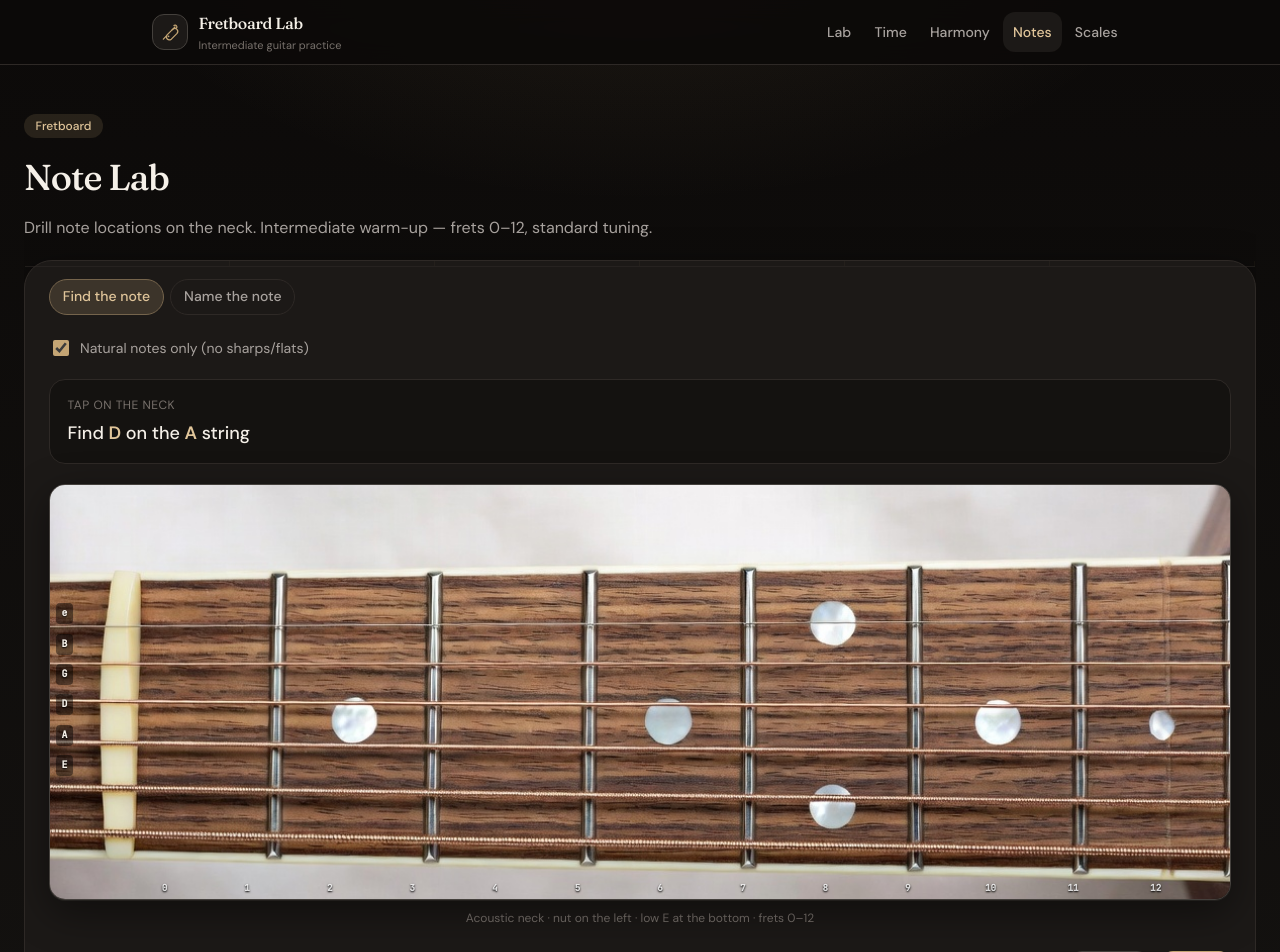
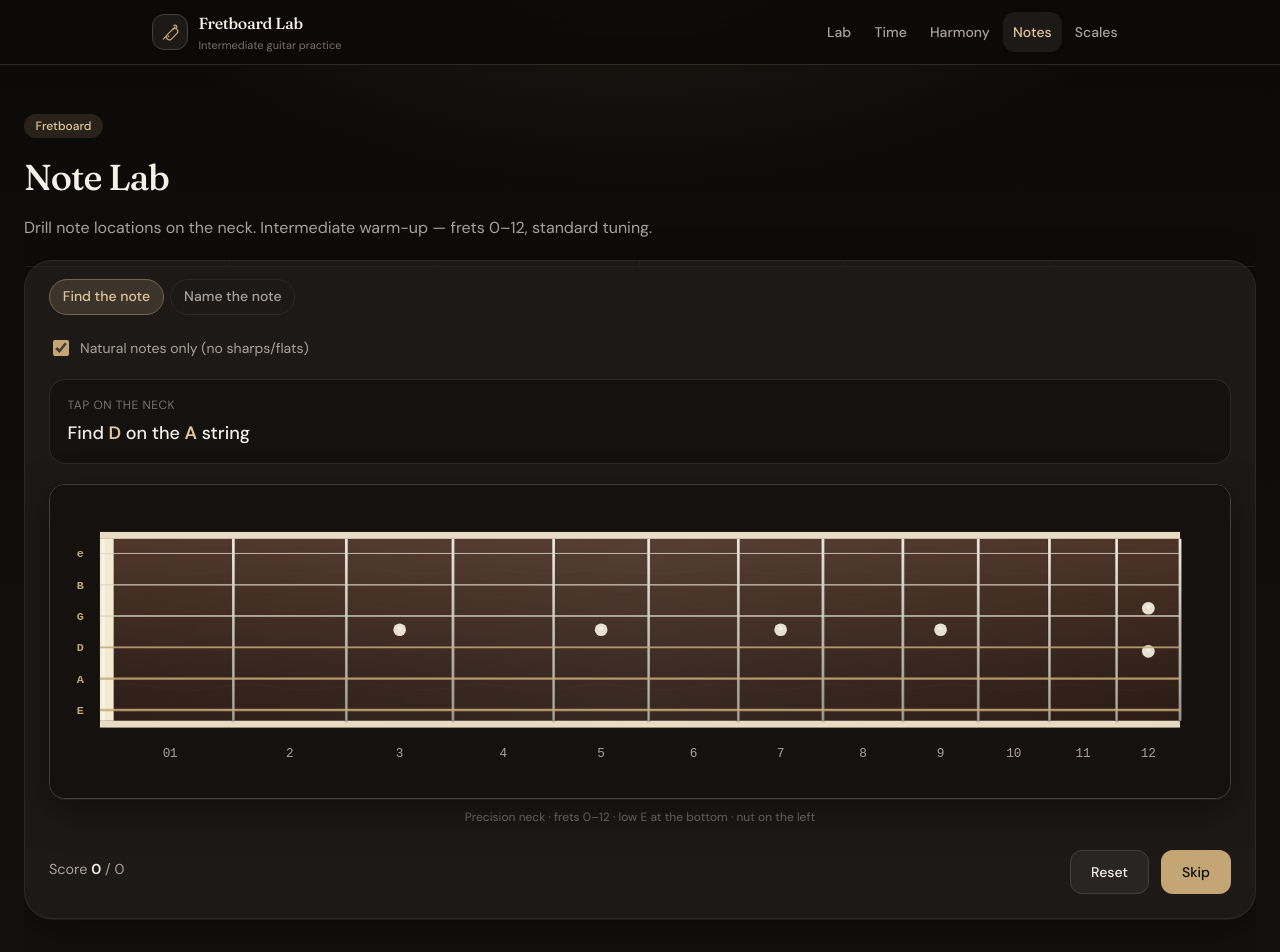
Before and after one commit to trt-bot/fretboard-lab, a React (Vite) app: page /fretboard-lab/notes in a window 1280 px wide. Shown: the top 952 px of the page. Built offline with nearby package versions, Linux system fonts and the light colour scheme.

Commit message:
feat(note-lab): use precision SVG fretboard with full frets 0–12
Replace the zoomed photo neck with a custom SVG board (H&D-style wood,
cream binding, pearl dots) and 12-TET-aligned tap targets for accurate drills.

```diff
--- a/src/components/AcousticFretboard.tsx
+++ b/src/components/AcousticFretboard.tsx
@@ -3,21 +3,58 @@ import { FRET_MAX, STRING_COUNT, STRING_LABELS } from "../lib/music/fretboard";
 import type { FretMark } from "./Fretboard";
 
 /**
- * Photo-based acoustic neck for Note Lab.
- * Image: nut on the left, bridge direction right, low E at bottom.
- *
- * Layout constants are percentages of the photo content box and can be
- * nudged if the asset is replaced.
+ * Precision SVG fretboard for Note Lab.
+ * Geometry mirrors public/fretboard-hd.svg (viewBox 1200×320).
  */
-const IMG = `${import.meta.env.BASE_URL}acoustic-fretboard.jpg`;
+const IMG = `${import.meta.env.BASE_URL}fretboard-hd.svg`;
 
-/** Horizontal span of the fingerboard playable surface (open → 12th). */
-const BOARD_X0 = 6.2; // % — open/nut zone starts
-const BOARD_X1 = 97.2; // % — past 12th fret
+// SVG layout constants (must match fretboard-hd.svg)
+const VB_W = 1200;
+const VB_H = 320;
+const BOARD_X0 = 48; // left of nut
+const BOARD_X1 = 1152; // end of board
+const NUT_W = 14;
+const PLAY_X0 = BOARD_X0 + NUT_W; // 62 — start of open/fret spaces after nut face
+const PLAY_X1 = BOARD_X1;
+/** 12-TET fret wire x positions in viewBox units (0 = nut face, 12 = 12th wire). */
+function fretWireXs(frets: number): number[] {
+  const span = PLAY_X1 - PLAY_X0;
+  const raw: number[] = [0];
+  for (let n = 1; n <= frets; n++) {
+    raw.push(1 - 2 ** (-n / 12));
+  }
+  const scale = raw[raw.length - 1]!;
+  return raw.map((p) => PLAY_X0 + (p / scale) * span);
+}
 
-/** Vertical span covering the six strings (high e → low E top→bottom). */
-const BOARD_Y0 = 27.5;
-const BOARD_Y1 = 71.5;
+/** Left edge + width of fret cell in % of viewBox. */
+function cellXRange(wires: number[], fret: number): { leftPct: number; widthPct: number } {
+  let x0: number;
+  let x1: number;
+  if (fret === 0) {
+    x0 = BOARD_X0;
+    x1 = wires[1]!;
+  } else {
+    x0 = wires[fret]!; // finger behind the fret wire toward nut...
+    // Standard UI: fretted note N occupies space BETWEEN wire N-1 and wire N
+    // (you press in that space). Open is nut→wire1.
+    x0 = wires[fret - 1]!;
+    x1 = wires[fret]!;
+  }
+  // slight inset so dots sit in the cell
+  const pad = (x1 - x0) * 0.04;
+  return {
+    leftPct: ((x0 + pad) / VB_W) * 100,
+    widthPct: ((x1 - x0 - pad * 2) / VB_W) * 100,
+  };
+}
+
+function stringCenterY(displayRow: number): number {
+  // SVG strings: high e at top — 6 strings from y≈70 to y≈230
+  const yTop = 70;
+  const yBot = 230;
+  return yTop + displayRow * ((yBot - yTop) / (STRING_COUNT - 1));
+}
 
 type Props = {
   frets?: number;
@@ -27,23 +64,6 @@ type Props = {
   className?: string;
 };
 
-function cellStyle(stringIndex: number, fret: number, frets: number): CSSProperties {
-  // Display: high e at top → stringIndex 5 at top of photo, 0 at bottom
-  const displayRow = STRING_COUNT - 1 - stringIndex; // 0 = top visual row
-  const rowH = (BOARD_Y1 - BOARD_Y0) / STRING_COUNT;
-  const colW = (BOARD_X1 - BOARD_X0) / (frets + 1);
-
-  const left = BOARD_X0 + fret * colW;
-  const top = BOARD_Y0 + displayRow * rowH;
-
-  return {
-    left: `${left}%`,
-    top: `${top}%`,
-    width: `${colW}%`,
-    height: `${rowH}%`,
-  };
-}
-
 export function AcousticFretboard({
   frets = FRET_MAX,
   marks = [],
@@ -51,6 +71,8 @@ export function AcousticFretboard({
   interactive = false,
   className = "",
 }: Props) {
+  const wires = useMemo(() => fretWireXs(frets), [frets]);
+
   const markMap = useMemo(() => {
     const m = new Map<string, FretMark>();
     for (const mark of marks) m.set(`${mark.string}-${mark.fret}`, mark);
@@ -59,55 +81,32 @@ export function AcousticFretboard({
 
   return (
     <div className={`acoustic-fb ${className}`}>
-      <div className="acoustic-fb-frame">
+      <div className="acoustic-fb-frame acoustic-fb-frame--svg">
         <img
           src={IMG}
-          alt="Acoustic guitar fretboard, frets 0 through 12, standard tuning"
-          className="acoustic-fb-img"
+          alt="Precision guitar fretboard, frets 0 through 12, standard tuning"
+          className="acoustic-fb-img acoustic-fb-img--svg"
           draggable={false}
         />
 
-        {/* String gutter labels */}
-        <div className="acoustic-fb-string-labels" aria-hidden>
-          {Array.from({ length: STRING_COUNT }, (_, displayRow) => {
-            const stringIndex = STRING_COUNT - 1 - displayRow;
-            const rowH = (BOARD_Y1 - BOARD_Y0) / STRING_COUNT;
-            const top = BOARD_Y0 + displayRow * rowH;
-            return (
-              <span
-                key={stringIndex}
-                className="acoustic-fb-slabel"
-                style={{ top: `${top + rowH * 0.15}%`, height: `${rowH * 0.7}%` }}
-              >
-                {STRING_LABELS[stringIndex]}
-              </span>
-            );
-          })}
-        </div>
+        <div className="acoustic-fb-grid" role="grid" aria-label="Fretboard notes">
+          {Array.from({ length: STRING_COUNT }, (_, stringIndex) => {
+            // stringIndex 0 = low E (bottom), 5 = high e (top)
+            const displayRow = STRING_COUNT - 1 - stringIndex;
+            const cy = stringCenterY(displayRow);
+            const rowH = ((230 - 70) / (STRING_COUNT - 1)) * 0.92;
+            const topPct = ((cy - rowH / 2) / VB_H) * 100;
+            const heightPct = (rowH / VB_H) * 100;
 
-        {/* Fret number strip */}
-        <div className="acoustic-fb-fret-nums" aria-hidden>
-          {Array.from({ length: frets + 1 }, (_, f) => {
-            const colW = (BOARD_X1 - BOARD_X0) / (frets + 1);
-            const left = BOARD_X0 + f * colW;
-            return (
-              <span
-                key={f}
-                className="acoustic-fb-fnum"
-                style={{ left: `${left}%`, width: `${colW}%` }}
-              >
-                {f === 0 ? "0" : f}
-              </span>
-            );
-          })}
-        </div>
-
-        {/* Hit targets + marks */}
-        <div className="acoustic-fb-grid" role="grid" aria-label="Fretboard notes">
-          {Array.from({ length: STRING_COUNT }, (_, stringIndex) =>
-            Array.from({ length: frets + 1 }, (_, fret) => {
+            return Array.from({ length: frets + 1 }, (_, fret) => {
               const mark = markMap.get(`${stringIndex}-${fret}`);
-              const style = cellStyle(stringIndex, fret, frets);
+              const { leftPct, widthPct } = cellXRange(wires, fret);
+              const style: CSSProperties = {
+                left: `${leftPct}%`,
+                top: `${topPct}%`,
+                width: `${widthPct}%`,
+                height: `${heightPct}%`,
+              };
               return (
                 <button
                   key={`${stringIndex}-${fret}`}
@@ -136,12 +135,12 @@ export function AcousticFretboard({
                   )}
                 </button>
               );
-            }),
-          )}
+            });
+          })}
         </div>
       </div>
       <p className="acoustic-fb-caption">
-        Acoustic neck · nut on the left · low E at the bottom · frets 0–{frets}
+        Precision neck · frets 0–{frets} · low E at the bottom · nut on the left
       </p>
     </div>
   );
--- a/src/styles.css
+++ b/src/styles.css
@@ -1313,10 +1313,15 @@ a {
   border-radius: var(--radius-lg);
   overflow: hidden;
   border: 1px solid var(--border-strong);
-  background: #1a1410;
+  background: #14110f;
   box-shadow: var(--shadow-panel);
   aspect-ratio: 3 / 2;
   max-height: min(52vh, 420px);
+}
+.acoustic-fb-frame--svg {
+  aspect-ratio: 1200 / 320;
+  max-height: none;
+  background: #14110f;
 }
 .acoustic-fb-img {
   display: block;
@@ -1326,6 +1331,11 @@ a {
   object-position: center 48%;
   user-select: none;
   pointer-events: none;
+}
+.acoustic-fb-img--svg {
+  object-fit: contain;
+  object-position: center;
+  background: #14110f;
 }
 .acoustic-fb-grid {
   position: absolute;
@@ -1433,6 +1443,15 @@ a {
   color: color-mix(in oklab, #fff 80%, transparent);
   text-shadow: 0 1px 2px #000;
 }
+.acoustic-fb-frame--svg .acoustic-fb-dot {
+  width: clamp(0.95rem, 1.8vw, 1.35rem);
+  height: clamp(0.95rem, 1.8vw, 1.35rem);
+  border-width: 1.5px;
+}
+.acoustic-fb-frame--svg .acoustic-fb-cell.is-interactive:hover {
+  background: color-mix(in oklab, var(--wood) 22%, transparent);
+  border-radius: 2px;
+}
 .acoustic-fb-caption {
   margin: 0.55rem 0 0;
   font-size: 0.75rem;
@@ -1445,7 +1464,15 @@ a {
     max-height: min(42vh, 320px);
     aspect-ratio: 16 / 11;
   }
+  .acoustic-fb-frame--svg {
+    max-height: none;
+    aspect-ratio: 1200 / 320;
+  }
   .acoustic-fb-slabel { font-size: 0.55rem; left: 0.2rem; }
+  .acoustic-fb-dot {
+    width: clamp(0.95rem, 3.2vw, 1.25rem);
+    height: clamp(0.95rem, 3.2vw, 1.25rem);
+  }
 }
 
 .caged-pattern-row { gap: 0.45rem; }
```
Also changed, not shown: public/fretboard-hd.svg (added).
